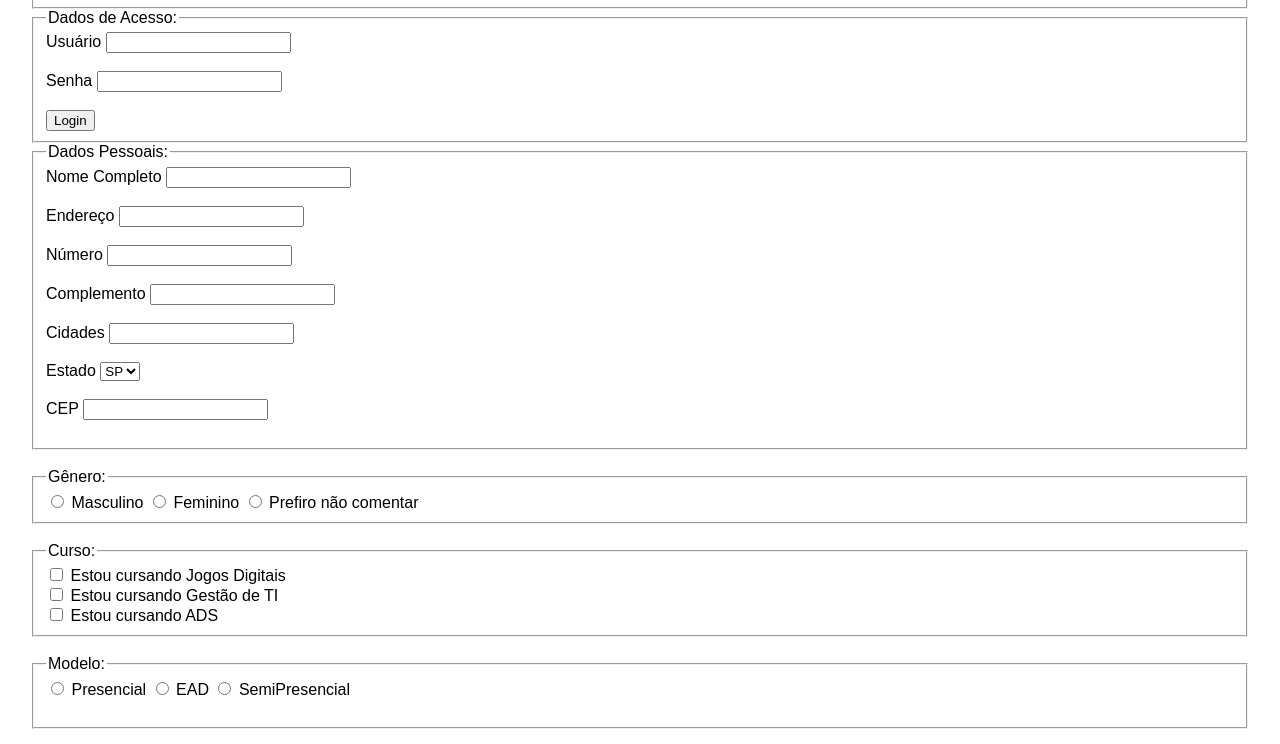
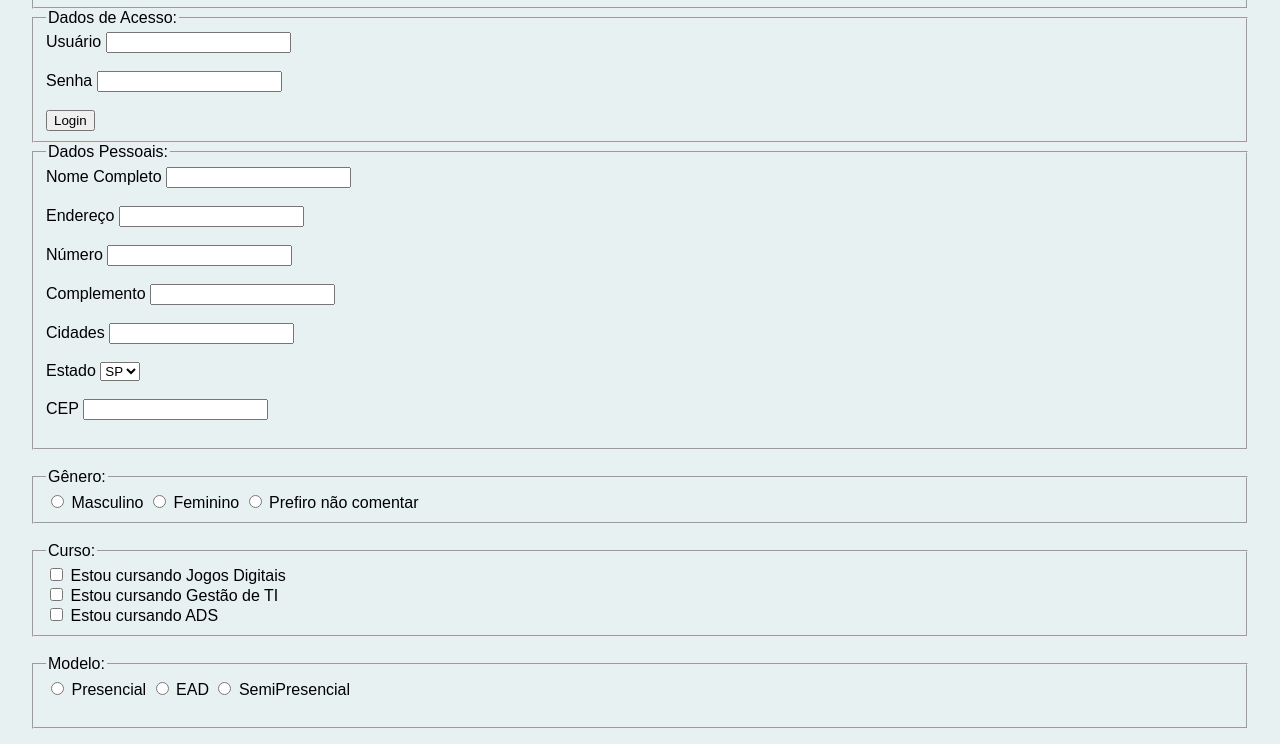
Before and after one commit to CampeloGabriel1/Exerc-cio-3, a plain HTML site: page index.html in a window 1280 px wide. Shown: the part 268-1012 px from the top of the page. Drawn offline with Linux system fonts and the light colour scheme.

Commit message:
background color

```diff
--- a/style.css
+++ b/style.css
@@ -6,6 +6,7 @@ body {
     font-family: Arial, sans-serif;
     margin: 15px;
     padding: 15px;
+    background-color: #E8F1F2;
 }
 
 .icon {
```
